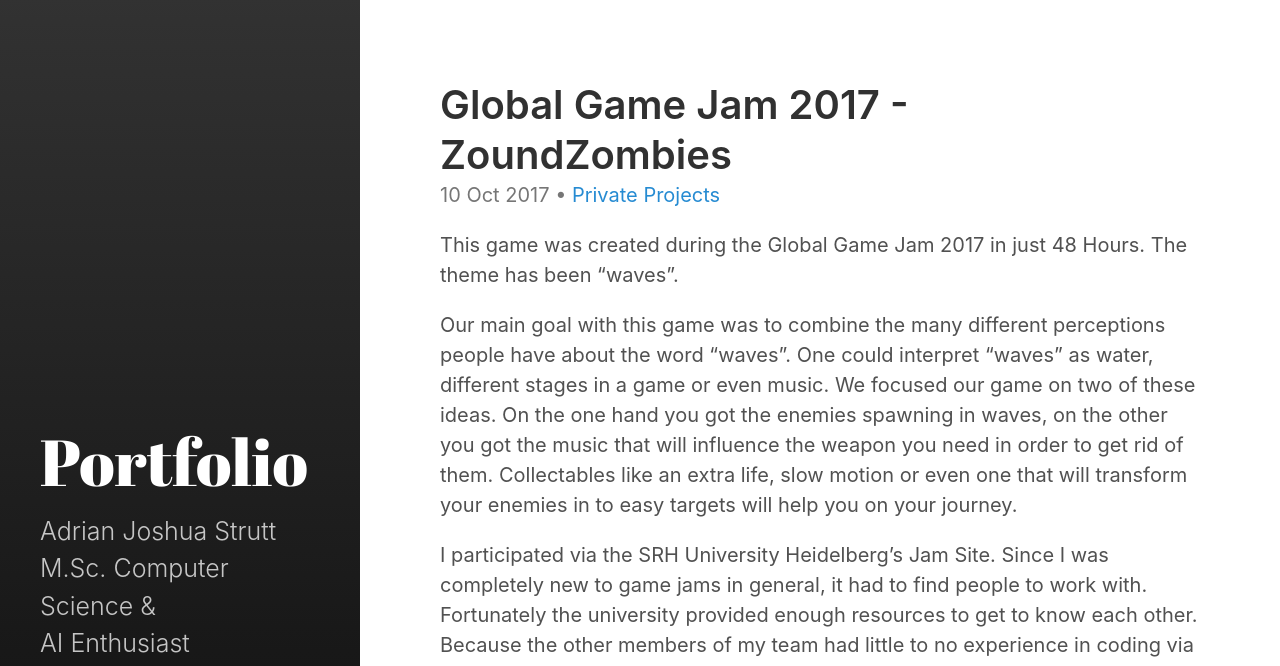
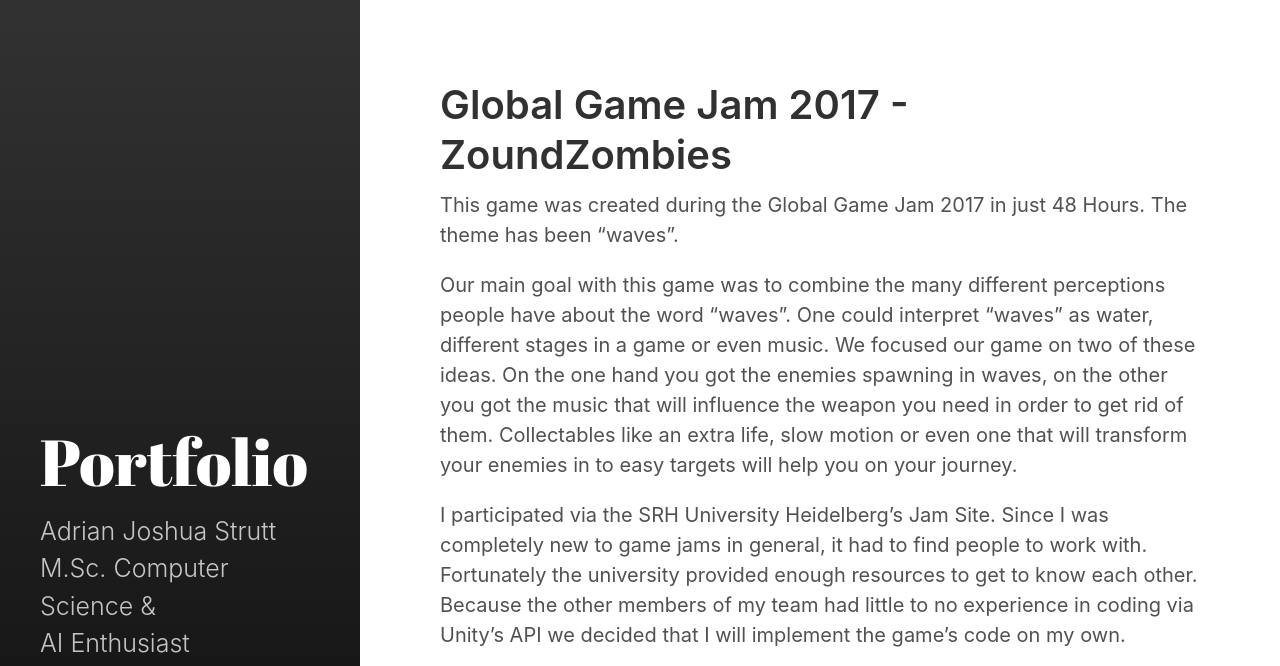
Before and after one commit to adrianjoshua-strutt/portfolio, a Jekyll site: the page built from _posts/2017-10-10-gamejam2017.md, in a window 1280 px wide and 900 px high, cut to the strip 0-666 px from the top of the window. Built offline with Jekyll 4.4.1, drawn with Linux system fonts in a browser that asks for light colours; some of the changed text lies outside the part shown.

Commit message:
remove post date and category, comments and related posts

```diff
--- a/_layouts/post.html
+++ b/_layouts/post.html
@@ -6,13 +6,8 @@
   <h1 class="post-title">{{ page.title }}</h1>
 </header>
 <div class="content">
-  {% include post-meta.html post=page %}
-
   <div class="post-body">
     {{ content }}
     {% include post-tags.html post=page %}
   </div>
-
-  {% include comments.html %}
-  {% include related_posts.html %}
 </div>
--- a/_posts/2017-10-10-gamejam2017.md
+++ b/_posts/2017-10-10-gamejam2017.md
@@ -15,7 +15,7 @@
 I participated via the SRH University Heidelberg's Jam Site. Since I was completely new to game jams in general, it had to find people to work with. Fortunately the university provided enough resources to get to know each other. Because the other members of my team had little to no experience in coding via Unity's API we decided that I will implement the game's code on my own.
 
 <div class="embed-responsive embed-responsive-16by9">
-  <iframe width="640" height="360" src="https://www.youtube.com/watch?v=FpcR29_RVO0&source_ve_path=MjM4NTE&feature=emb_title" frameborder="0" allowfullscreen></iframe>
+  <iframe width="560" height="315" src="https://www.youtube.com/embed/FpcR29_RVO0?si=vDBt_EPA99Y4QzUl" title="YouTube video player" frameborder="0" allow="accelerometer; autoplay; clipboard-write; encrypted-media; gyroscope; picture-in-picture; web-share" allowfullscreen></iframe>
 </div>
 
 
```
